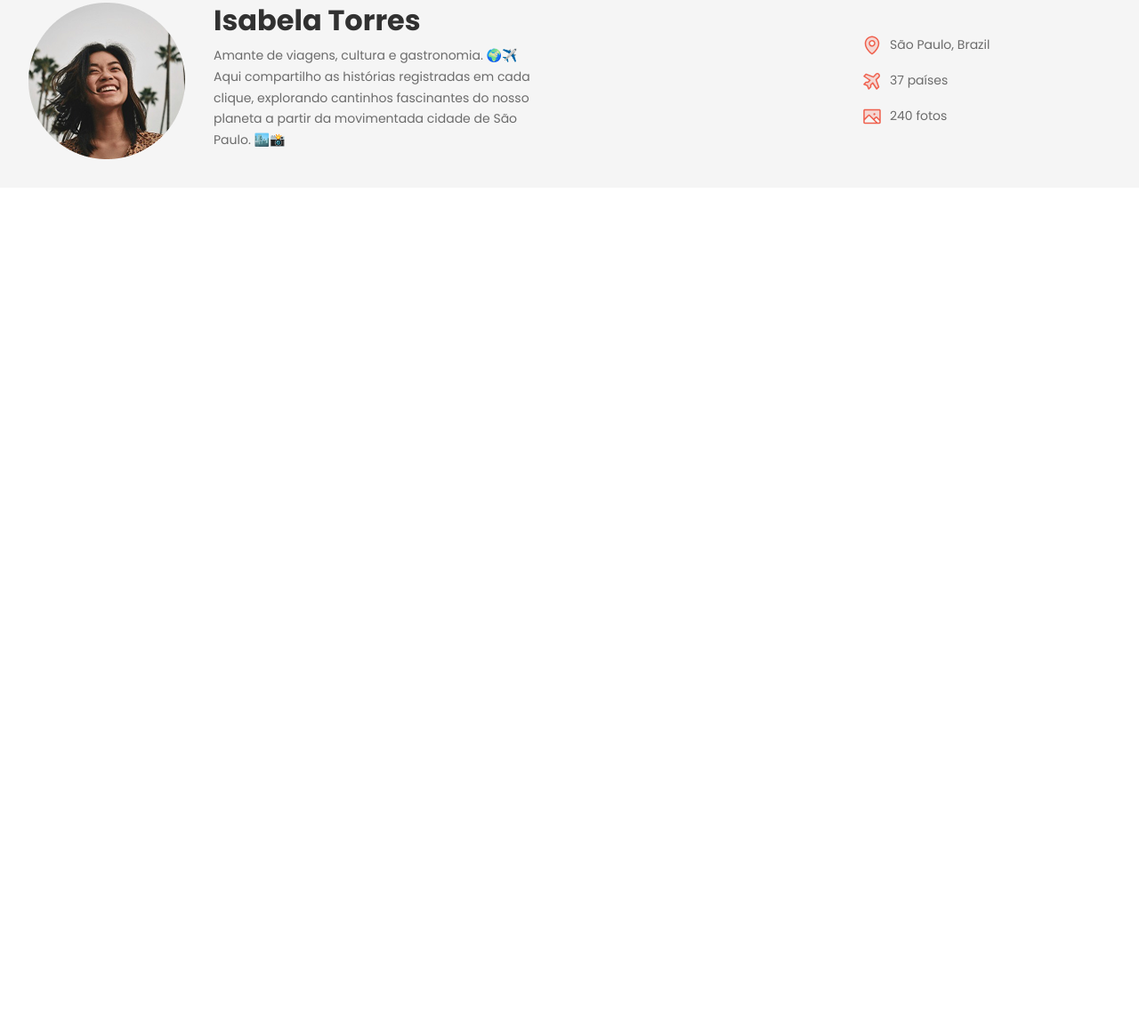
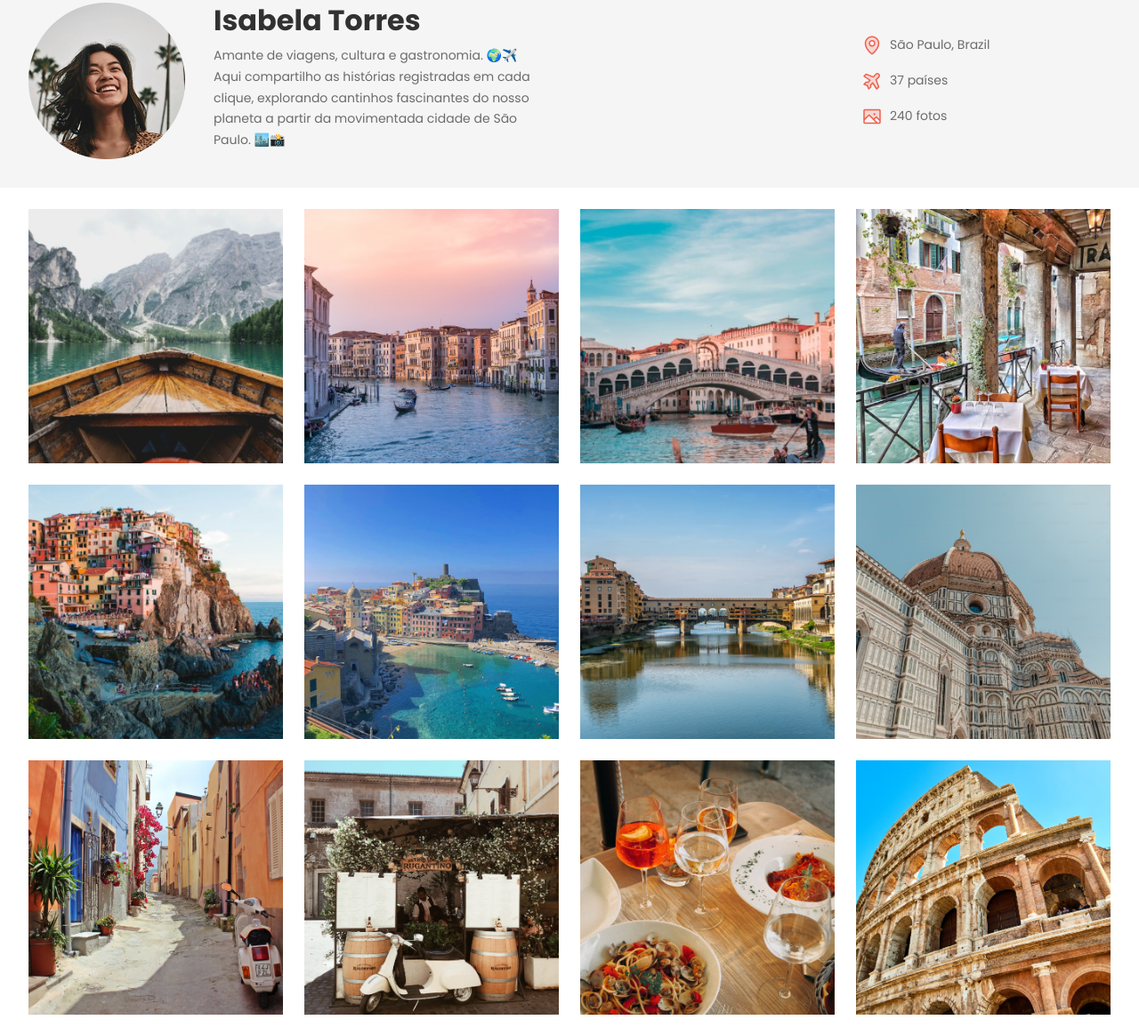
Before and after one commit to Luiz-tkd54/projeto-travalgram, a plain HTML site: page index.html in a window 1280 px wide. Shown: the part 125-1290 px from the top of the page at 89% size. Before the commit the page ends 800 px from the top, so only its background shows below. Drawn offline with Linux system fonts and the light colour scheme.

Commit message:
Done main

```diff
--- a/index.html
+++ b/index.html
@@ -63,7 +63,20 @@
       </div>
     </header>
   </div>
-  <header></header>
+  <main class="container">
+    <img src="assets/img/Image 01.png" alt="image-1">
+    <img src="assets/img/Image 02.png" alt="image-2">
+    <img src="assets/img/Image 03.png" alt="image-3">
+    <img src="assets/img/Image 04.png" alt="image-4">
+    <img src="assets/img/Image 05.png" alt="image-5">
+    <img src="assets/img/Image 06.png" alt="image-6">
+    <img src="assets/img/Image 07.png" alt="image-7">
+    <img src="assets/img/Image 08.png" alt="image-8">
+    <img src="assets/img/Image 09.png" alt="image-9">
+    <img src="assets/img/Image 10.png" alt="image-10">
+    <img src="assets/img/Image 11.png" alt="image-11">
+    <img src="assets/img/Image 12.png" alt="image-12">
+  </main>
 
 </body>
 
--- a/styles/index.css
+++ b/styles/index.css
@@ -1,3 +1,4 @@
 @import url(global.css);
 @import url(nav.css);
 @import url(header.css);
+@import url(main.css);
--- /dev/null
+++ b/styles/main.css
@@ -0,0 +1,11 @@
+main {
+  display: flex;
+  flex-wrap: wrap;
+  gap: 24px;
+  padding-block: 24px;
+}
+
+main img{
+  width: 286px;
+  height: 286px;
+}
```
